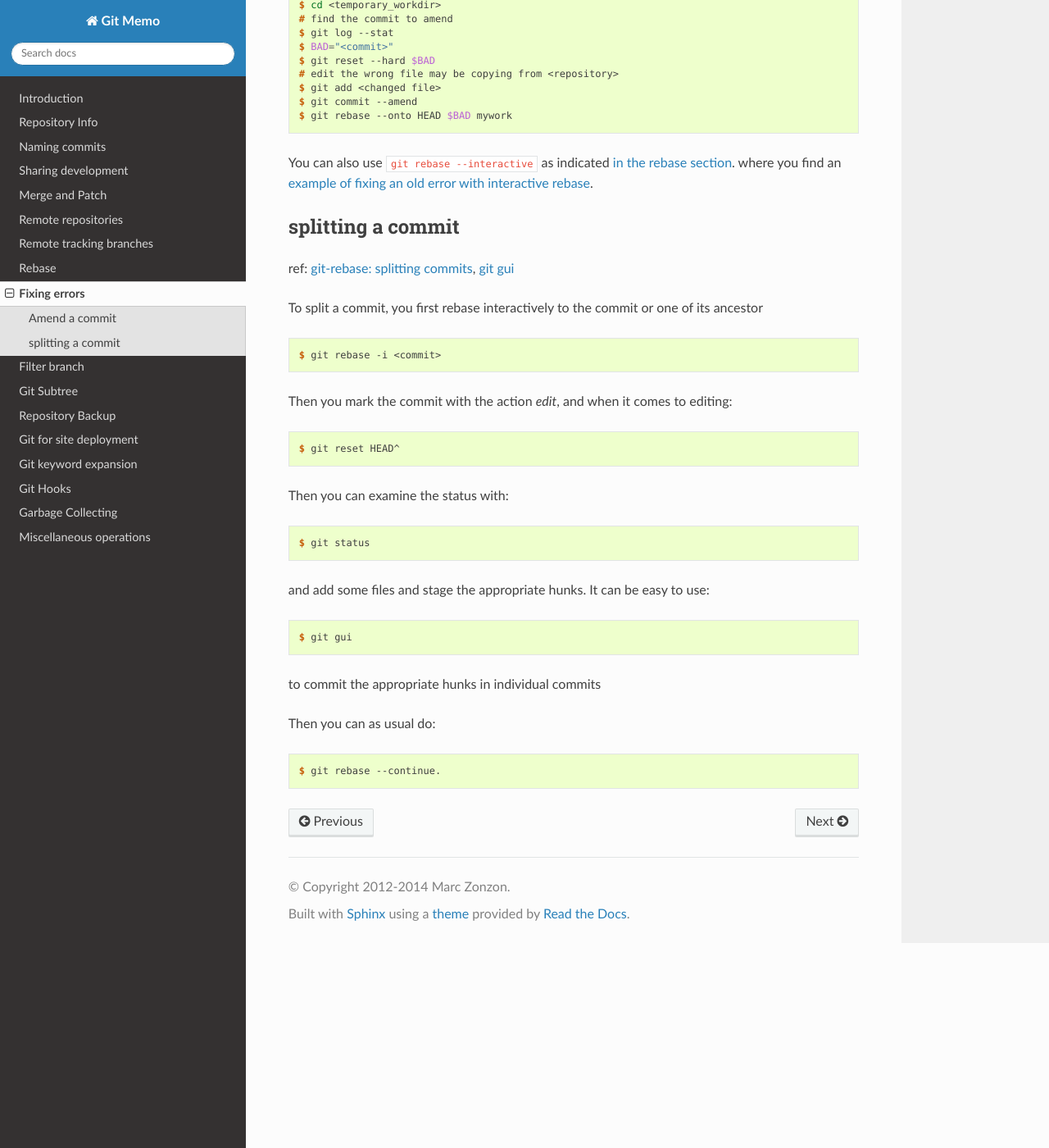
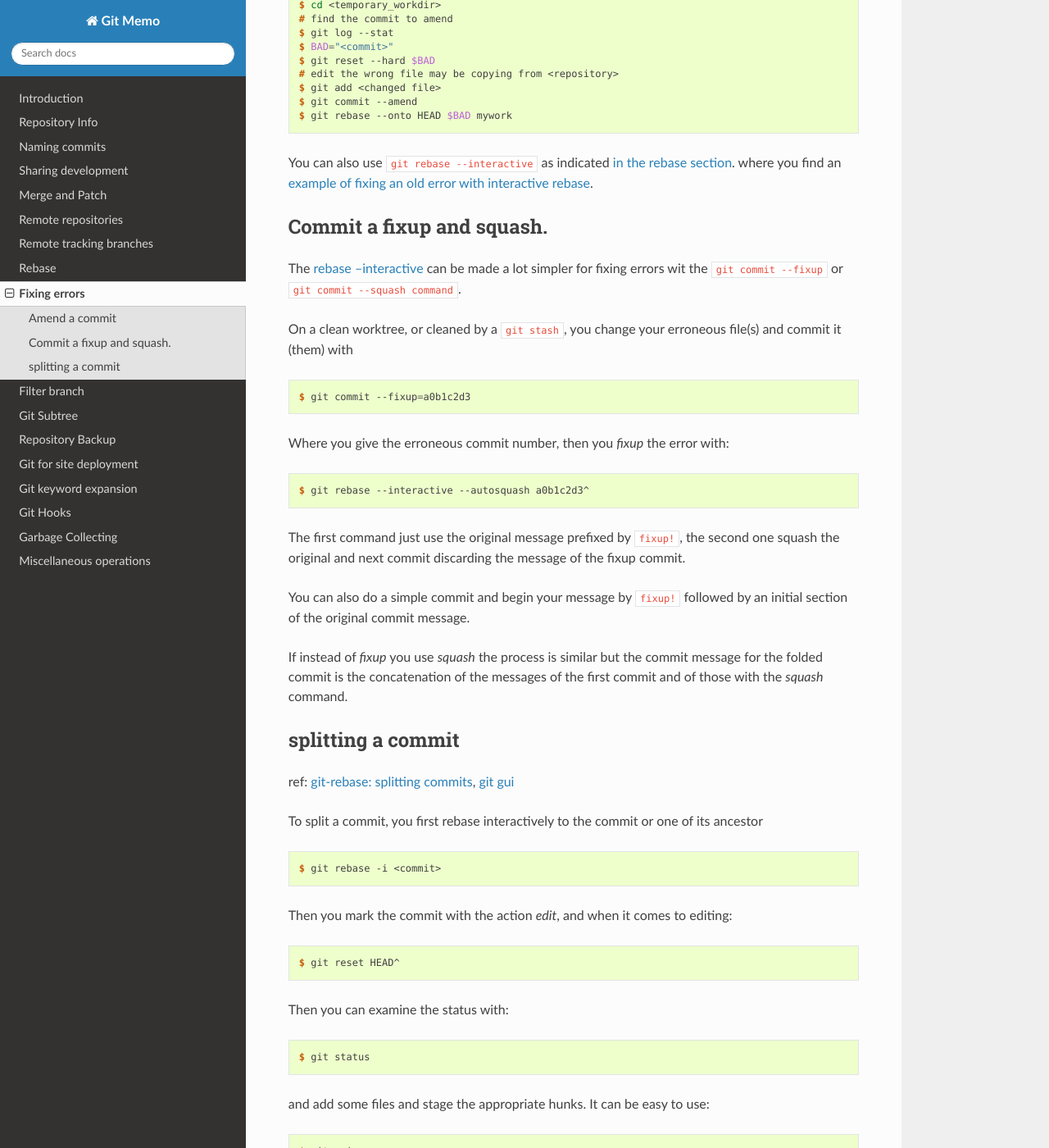
Before and after one commit to marczz/git-memo, a Sphinx documentation site: the page built from source/error_fix.rst, in a window 1280 px wide and 1400 px high, scrolled down 1026 px. Shown: the whole window at 82% size. Built offline with Sphinx 7.4.7 and the Read the Docs theme 2.0.0, drawn with Linux system fonts in a browser that asks for light colours.

Commit message:
source/error_fix.rst: added squas/fixup commits.

```diff
--- a/source/error_fix.rst
+++ b/source/error_fix.rst
@@ -67,6 +67,41 @@ where you find an
 :ref:`example of fixing an old error with interactive rebase
 <interractive_rebase_example>`.
 
+..  index::
+    pair: commit; squash
+    pair: commit; fixup
+    pair: rebase; autosquash
+
+Commit a fixup and squash.
+--------------------------
+
+The :ref:`rebase --interactive <rebase_interactive>` \  can be made a lot
+simpler for fixing errors wit the ``git commit --fixup`` or
+``git commit --squash command``.
+
+On a clean worktree, or cleaned by a ``git stash``, you change your
+erroneous file(s) and commit it (them) with
+::
+
+    $ git commit --fixup=a0b1c2d3
+
+Where you give the erroneous commit number, then you *fixup* the error
+with:
+::
+
+    $ git rebase --interactive --autosquash a0b1c2d3^
+
+The first command just use the original message prefixed by
+``fixup!``, the second one squash the original and next commit
+discarding the message of the fixup commit.
+
+You can also do a simple commit and begin your message by ``fixup!``
+followed by an initial section of the original commit message.
+
+If instead of *fixup* you use *squash* the process is similar but the
+commit message for the folded commit is the concatenation of the
+messages of the first commit and of those with the *squash* command.
+
 ..  _split_commit:
 
 splitting a commit
```
